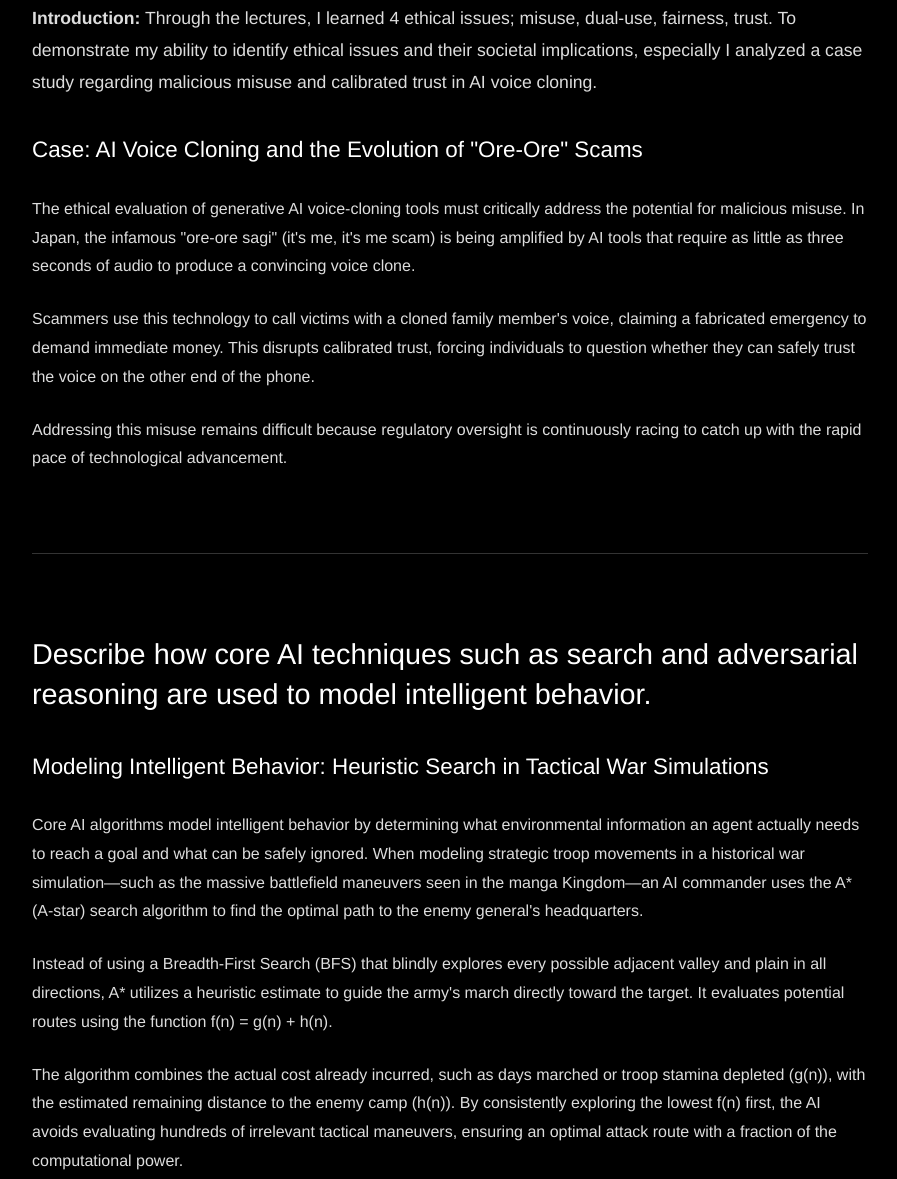
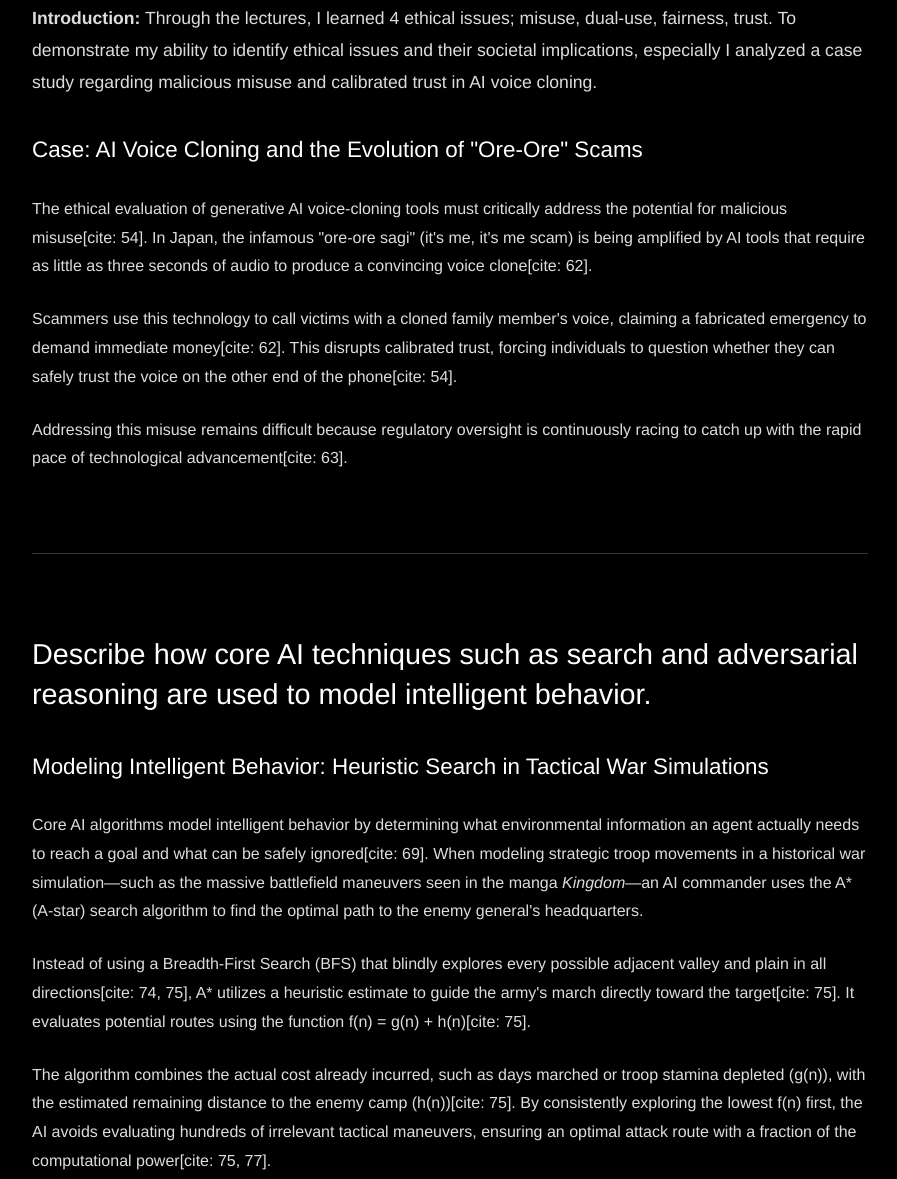
Before and after one commit to jo0ji/KiZE, a plain HTML site: page index.html in a window 1280 px wide. Shown: the part 1321-2500 px from the top of the page, without its empty margins (190-1087 px from the left). Drawn offline with Linux system fonts and the light colour scheme.

Commit message:
Update index.html

```diff
--- a/index.html
+++ b/index.html
@@ -55,15 +55,15 @@
                 <h3 style="color: #ffffff; margin-top: 2rem; margin-bottom: 1.5rem; font-size: 1.4rem; font-weight: 400;">Case: AI Voice Cloning and the Evolution of "Ore-Ore" Scams</h3>
 
                 <p style="margin-bottom: 1.5rem;">
-                    The ethical evaluation of generative AI voice-cloning tools must critically address the potential for malicious misuse. In Japan, the infamous "ore-ore sagi" (it's me, it's me scam) is being amplified by AI tools that require as little as three seconds of audio to produce a convincing voice clone.
+                    The ethical evaluation of generative AI voice-cloning tools must critically address the potential for malicious misuse[cite: 54]. In Japan, the infamous "ore-ore sagi" (it's me, it's me scam) is being amplified by AI tools that require as little as three seconds of audio to produce a convincing voice clone[cite: 62].
                 </p>
 
                 <p style="margin-bottom: 1.5rem;">
-                    Scammers use this technology to call victims with a cloned family member's voice, claiming a fabricated emergency to demand immediate money. This disrupts calibrated trust, forcing individuals to question whether they can safely trust the voice on the other end of the phone.
+                    Scammers use this technology to call victims with a cloned family member's voice, claiming a fabricated emergency to demand immediate money[cite: 62]. This disrupts calibrated trust, forcing individuals to question whether they can safely trust the voice on the other end of the phone[cite: 54].
                 </p>
 
                 <p style="margin-bottom: 0;">
-                    Addressing this misuse remains difficult because regulatory oversight is continuously racing to catch up with the rapid pace of technological advancement.
+                    Addressing this misuse remains difficult because regulatory oversight is continuously racing to catch up with the rapid pace of technological advancement[cite: 63].
                 </p>
             </div>
         </section>
@@ -75,13 +75,13 @@
                 <h3 style="color: #ffffff; margin-bottom: 1.5rem; font-size: 1.4rem; font-weight: 400;">Modeling Intelligent Behavior: Heuristic Search in Tactical War Simulations</h3>
 
                 <p style="margin-bottom: 1.5rem;">
-                    Core AI algorithms model intelligent behavior by determining what environmental information an agent actually needs to reach a goal and what can be safely ignored. When modeling strategic troop movements in a historical war simulation—such as the massive battlefield maneuvers seen in the manga Kingdom—an AI commander uses the A* (A-star) search algorithm to find the optimal path to the enemy general's headquarters.
+                    Core AI algorithms model intelligent behavior by determining what environmental information an agent actually needs to reach a goal and what can be safely ignored[cite: 69]. When modeling strategic troop movements in a historical war simulation—such as the massive battlefield maneuvers seen in the manga <em>Kingdom</em>—an AI commander uses the A* (A-star) search algorithm to find the optimal path to the enemy general's headquarters.
                 </p>
                 <p style="margin-bottom: 1.5rem;">
-                    Instead of using a Breadth-First Search (BFS) that blindly explores every possible adjacent valley and plain in all directions, A* utilizes a heuristic estimate to guide the army's march directly toward the target. It evaluates potential routes using the function f(n) = g(n) + h(n).
+                    Instead of using a Breadth-First Search (BFS) that blindly explores every possible adjacent valley and plain in all directions[cite: 74, 75], A* utilizes a heuristic estimate to guide the army's march directly toward the target[cite: 75]. It evaluates potential routes using the function f(n) = g(n) + h(n)[cite: 75].
                 </p>
                 <p style="margin-bottom: 0;">
-                    The algorithm combines the actual cost already incurred, such as days marched or troop stamina depleted (g(n)), with the estimated remaining distance to the enemy camp (h(n)). By consistently exploring the lowest f(n) first, the AI avoids evaluating hundreds of irrelevant tactical maneuvers, ensuring an optimal attack route with a fraction of the computational power.
+                    The algorithm combines the actual cost already incurred, such as days marched or troop stamina depleted (g(n)), with the estimated remaining distance to the enemy camp (h(n))[cite: 75]. By consistently exploring the lowest f(n) first, the AI avoids evaluating hundreds of irrelevant tactical maneuvers, ensuring an optimal attack route with a fraction of the computational power[cite: 75, 77].
                 </p>
             </div>
         </section>
@@ -107,7 +107,7 @@
                 <p style="margin-bottom: 4px;"><strong>Date(s) of use:</strong> November 1, 2026</p>
                 <p style="margin-bottom: 4px;"><strong>Purpose:</strong> Draft the Week 7 Search Evidence and Ethics case study texts, and format them into HTML.</p>
                 <p style="margin-bottom: 4px;"><strong>AI's contribution:</strong> Drafted content based on course slides and the manga "Kingdom", and updated the HTML structure.</p>
-                <p style="margin-bottom: 0;"><strong>Human contributions:</strong> Provided course slides, requested specific Japanese cultural contexts (anime/manga), reviewed the drafts, provided the exact finalized paragraphs, and provided the source HTML to be updated.</p>
+                <p style="margin-bottom: 0;"><strong>Human contributions:</strong> Provided course slides, requested specific Japanese cultural contexts (anime/manga), and provided the source HTML to be updated.</p>
             </div>
 
             <!-- Entry: October 11 -->
```
